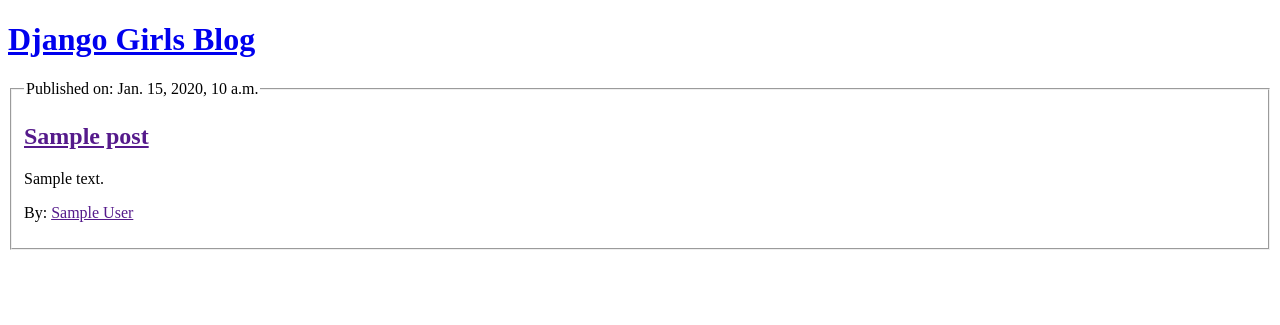
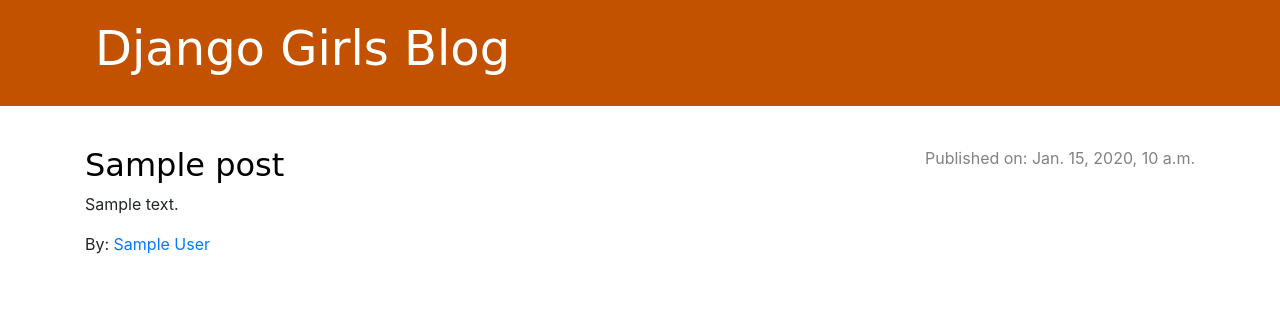
Before and after one commit to ahmadfebrianto/djangogirls-blog, a Django app: template blog/templates/blog/index.html in a window 1280 px wide. Shown: the top 325 px of the page. Run offline with Django 3.2, Linux system fonts and the light colour scheme; the template is opened without the code that fills it: most values are stand-ins (such as "Sample title", 1, 10 or a date in 2020); some libraries are stand-ins or nearby versions.

Commit message:
Add bootsrap and implement template extension

```diff
--- /dev/null
+++ b/blog/static/blog/style.css
@@ -0,0 +1,70 @@
+.page-header {
+    background-color: #C25100;
+    margin-top: 0;
+    margin-bottom: 40px;
+    padding: 20px 20px 20px 40px;
+}
+
+.page-header h1,
+.page-header h1 a,
+.page-header h1 a:visited,
+.page-header h1 a:active {
+    color: #ffffff;
+    font-size: 36pt;
+    text-decoration: none;
+}
+
+h1,
+h2,
+h3,
+h4 {
+    font-family: 'Lobster', cursive;
+}
+
+.date {
+    color: #828282;
+}
+
+.save {
+    float: right;
+}
+
+.post-form textarea,
+.post-form input {
+    width: 100%;
+}
+
+.top-menu,
+.top-menu:hover,
+.top-menu:visited {
+    color: #ffffff;
+    float: right;
+    font-size: 26pt;
+    margin-right: 20px;
+}
+
+.post {
+    margin-bottom: 70px;
+}
+
+.post h2 a,
+.post h2 a:visited {
+    color: #000000;
+}
+
+.post > .date,
+.post > .actions {
+    float: right;
+}
+
+.btn-default,
+.btn-default:visited {
+    color: #C25100;
+    background: none;
+    border-color: #C25100;
+}
+
+.btn-default:hover {
+    color: #FFFFFF;
+    background-color: #C25100;
+}
--- /dev/null
+++ b/blog/templates/blog/base.html
@@ -0,0 +1,34 @@
+{% load static %}
+
+<!DOCTYPE html>
+<html lang="en">
+<head>
+    {% load static %}
+    <meta charset="UTF-8">
+    <title>Django Girls blog</title>
+    <link rel="stylesheet" href="{% static 'css/bootstrap.min.css' %}">
+    <link rel="stylesheet" href="{% static 'blog/style.css' %}">
+</head>
+<body>
+
+<header class="page-header">
+    <div class="container">
+        <h1><a href="{% url 'blog:index' %}">Django Girls Blog</a></h1>
+    </div>
+</header>
+
+<main class="container">
+    <div class="row">
+        <div class="col">
+            {% block content %}
+            {% endblock content %}
+        </div>
+    </div>
+</main>
+
+<script src="{% static 'js/jquery-3.5.1.slim.min.js' %}"></script>
+<script src="{% static 'js/popper.min.js' %}"></script>
+<script src="{% static 'js/bootstrap.min.js' %}"></script>
+
+</body>
+</html>
--- a/blog/templates/blog/index.html
+++ b/blog/templates/blog/index.html
@@ -1,26 +1,14 @@
-<!DOCTYPE html>
-<html lang="en">
-<head>
-    <title>Django Girls blog</title>
-</head>
-<body>
-<header>
-    <h1><a href="{% url 'blog:index' %}">Django Girls Blog</a></h1>
-</header>
+{% extends 'blog/base.html' %}
 
-{% if posts %}
-    {% for post in posts %}
-        <article>
-            <fieldset>
-                <legend>
-                    <time>Published on: {{ post.published_date }}</time>
-                </legend>
+{% block content %}
+    {% if posts %}
+        {% for post in posts %}
+            <article class="post">
+                <time class="date">Published on: {{ post.published_date }}</time>
                 <h2><a href="">{{ post.title }}</a></h2>
                 <p>{{ post.text | linebreaksbr }}</p>
                 <p>By: <a href="">{{ post.author }}</a></p>
-            </fieldset>
-        </article>
-    {% endfor %}
-{% endif %}
-</body>
-</html>
+            </article>
+        {% endfor %}
+    {% endif %}
+{% endblock content %}
--- a/mysite/settings.py
+++ b/mysite/settings.py
@@ -119,7 +119,9 @@
 # https://docs.djangoproject.com/en/3.2/howto/static-files/
 
 STATIC_URL = '/static/'
-
+STATICFILES_DIRS = [
+    BASE_DIR / "static",
+]
 # Default primary key field type
 # https://docs.djangoproject.com/en/3.2/ref/settings/#default-auto-field
 
```
